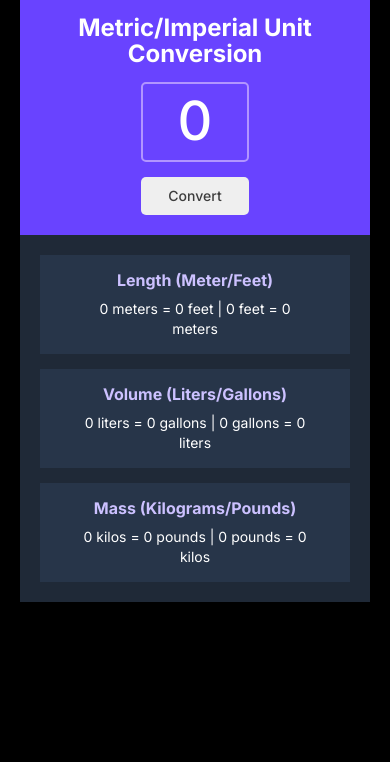
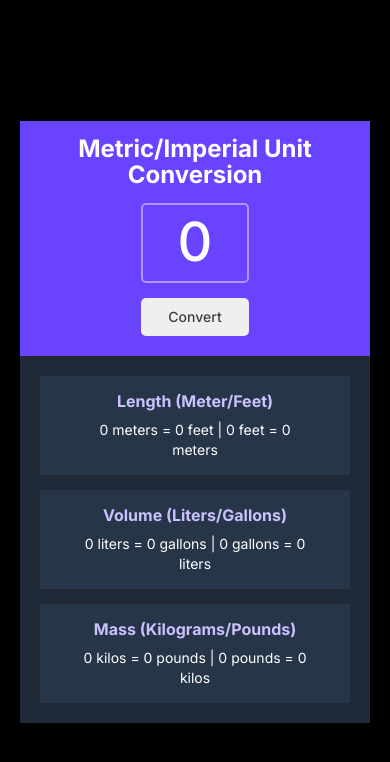
Before and after one commit to AnastasiiaHombalevska/unit-converter, a website built with Vite: page index.html in a window 390 px wide. Built offline with nearby package versions, Linux system fonts and the light colour scheme.

Commit message:
update css for mobile vers

```diff
--- a/styles/index.css
+++ b/styles/index.css
@@ -6,13 +6,15 @@ p {
 
 @media (min-width: 320px) {
   body {
-    font-family: "Inter", sans-serif;
+    font-family: 'Inter', sans-serif;
     font-weight: 600;
     font-size: 14px;
     line-height: 20px;
     background-color: #000;
     display: flex;
     justify-content: center;
+    align-items: center;
+    height: 100vh;
     margin: 0;
   }
 
```
